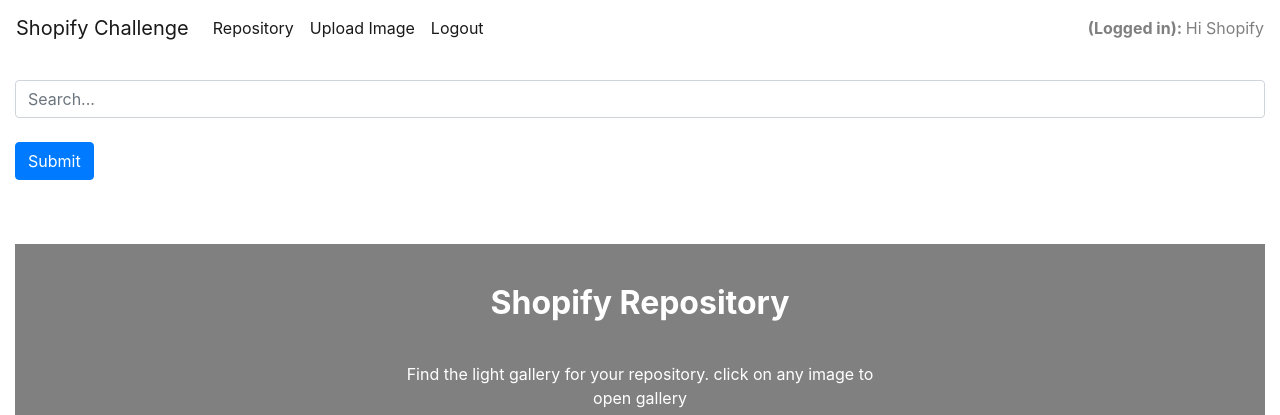
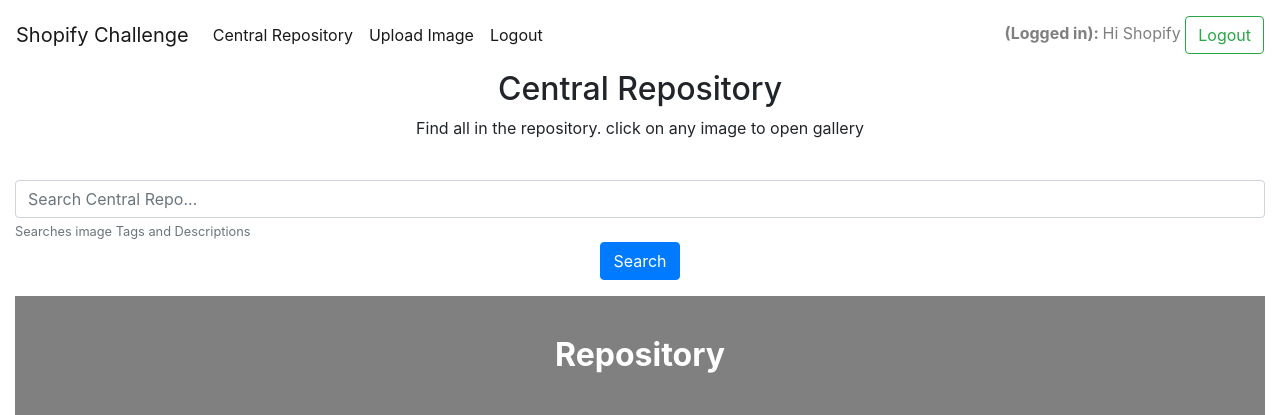
Before and after one commit to oluwatobi1/Shopify-2021, a Django app: page /shop/gallery in a window 1280 px wide. Shown: the top 415 px of the page. Run offline with Django 3.2, Linux system fonts and the light colour scheme; a user stored in the database is signed in; data comes from the database, SQL or seed files in the repository; both versions use the stored data as it was after the commit.

Commit message:
refactored FE central gallery

```diff
--- a/api/templates/api/base.html
+++ b/api/templates/api/base.html
@@ -32,7 +32,7 @@
   <div class="collapse navbar-collapse" id="navbarText">
     <ul class="navbar-nav mr-auto">
       <li class="nav-item active">
-        <a class="nav-link" href="{% url 'gallery_url' %}">Repository <span class="sr-only">(current)</span></a>
+        <a class="nav-link" href="{% url 'gallery_url' %}">Central Repository <span class="sr-only">(current)</span></a>
       </li>
       <li class="nav-item active">
         <a class="nav-link" href="{% url 'upload_url' %}">Upload Image</a>
@@ -42,7 +42,7 @@
             <a class="nav-link" href="{% url 'logout_url' %}">Logout </a>
 
           {% else %}
-          <a class="nav-link" href="{% url 'login_url' %}">Login </a>
+          <a class="nav-link" href="{% url 'login_url' %}">Signup </a>
       {% endif %}
 
       </li>
@@ -50,10 +50,14 @@
     <span class="navbar-text">
 {#  displays the current login status#}
       {% if user.is_authenticated  %}
+          <strong> (Logged in): </strong> Hi {{request.user|capfirst}}
+          <a href="{% url 'logout_url' %}">
+                <button class="btn btn-outline-success my-2 my-sm-0" type="submit">Logout</button></a>
+          {% else %}
+          <a href="{% url 'login_url' %}">
+          <button class="btn btn-outline-success my-2 my-sm-0" type="submit">Login</button></a>
+      {% endif %}
 
-          <strong> (Logged in): </strong> Hi {{request.user|capfirst}}
-
-      {% endif %}
     </span>
   </div>
 </nav>
--- a/api/templates/api/Gallery.html
+++ b/api/templates/api/central_gallery.html
@@ -3,39 +3,40 @@
 
 {% block title %}Signup{% endblock %}
  {% block style %}
-    <link rel="stylesheet" type="text/css" href="{% static 'css/gallery.css' %}">
+    <link rel="stylesheet" type="text/css" href="{% static 'css/central_gallery.css' %}">
 {% endblock %}
 {% block content %}
 
 
+<div class="intro">
+            <h2 class="text-center">Central Repository</h2>
+            <p class="text-center">Find all in the repository. click on any image to open gallery</p>
+        </div>
+<br>
 
-<br>
 <form  method="get">
     <div class="form-group">
-        <input type="text" name="tags" class="form-control" placeholder="Search...">
-<br>
-      <button type="submit" class="btn btn-primary">Submit</button>
+        <input type="text" name="tags" class="form-control" placeholder="Search Central Repo...">
+         <small class="form-text text-muted">Searches image Tags and Descriptions</small>
+        <div align="center">
+            <button type="submit" class="btn btn-primary">Search</button>
+        </div>
+
     </div>
+</form>
 
-</form>
-<br>
-<br>
-
-
-
-
-
-<a href="{% url 'gallery_url' %}" <<<--Go to all images</a>
 
 
 
 {% comment %} display images in gallery kind of view{% endcomment %}
 <div class="lightbox-gallery">
     <div class="container">
+    <a href="{% url 'gallery_url' %}">
         <div class="intro">
-            <h2 class="text-center">{{ user.username|capfirst }} Repository</h2>
-            <p class="text-center">Find the light gallery for your repository. click on any image to open gallery</p>
+            <h2 class="text-center">Repository</h2>
+            <p class="text-center">Find all images in the repository. click on any image to open gallery</p>
         </div>
+    </a>
         <div class="row photos">
         {% comment %}Loop to return items in database{% endcomment %}
              {% for each in object_list %}
@@ -54,5 +55,4 @@
 </div>
 
 
-
 {% endblock %}
--- a/api/templates/api/signup_form.html
+++ b/api/templates/api/signup_form.html
@@ -12,6 +12,8 @@
       {% csrf_token %}
           {{ signup_form|crispy }}
       <button class="btn btn-primary" type="submit">Signup</button>
+<br><br>
+<a class="btn btn-primary " href="{% url 'login_url' %}">Have an account?. Login</a>
   </form>
 </div>
 
--- a/api/views.py
+++ b/api/views.py
@@ -45,7 +45,7 @@
     model = Shop
     # TODO work on pagination
     # paginate_by = 2
-    template_name = "api/Gallery.html"
+    template_name = "api/central_gallery.html"
 
     # search functionality
     def get_queryset(self):
--- a/shopify/settings.py
+++ b/shopify/settings.py
@@ -92,10 +92,9 @@
 # https://docs.djangoproject.com/en/3.1/ref/settings/#auth-password-validators
 
 AUTH_PASSWORD_VALIDATORS = [  {
+        # todo reduced security
         'NAME': 'django.contrib.auth.password_validation.MinimumLengthValidator',
-    },    {
-        'NAME': 'django.contrib.auth.password_validation.CommonPasswordValidator',
-    },    {
+    },        {
         'NAME': 'django.contrib.auth.password_validation.NumericPasswordValidator',
     }, ]
 
```
Also changed, not shown: api/static/css/central_gallery.css (renamed from api/static/css/gallery.css), db.sqlite3.
